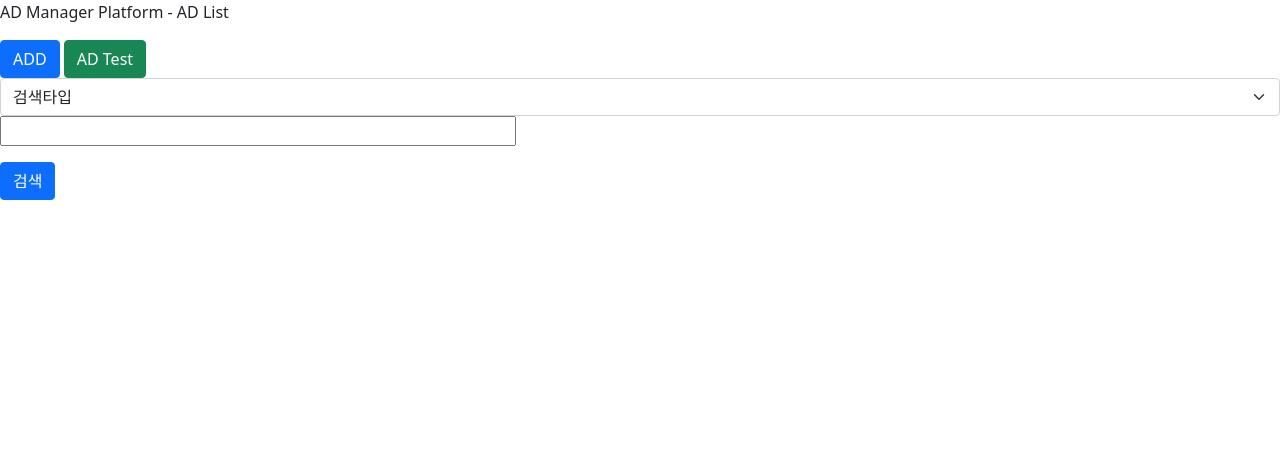
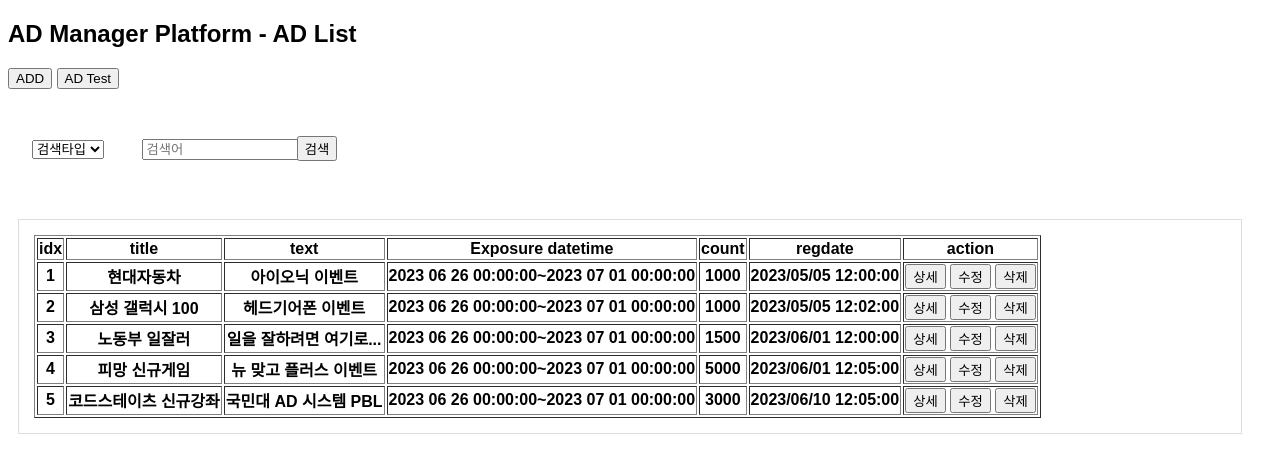
Before and after one commit to chanwoo7/PBL-Team3-Project, a Python web app: template site/adApp/templates/adApp/adManager.html in a window 1280 px wide. Shown: the top 473 px of the page. Run offline with Jinja, Linux system fonts and the light colour scheme; the template is opened without the code that fills it, so the values that code supplies are empty.

Commit message:
adManager.html 생성

```diff
--- a/site/adApp/templates/adApp/adManager.html
+++ b/site/adApp/templates/adApp/adManager.html
@@ -1,34 +1,144 @@
 <!DOCTYPE html>
-<html>
-    <head>
+<html lang="ko">
+<head>
+    <meta charset = "UTF-8">
+    <meta name = "viewport" content = "width=device-width, initial-scale=1.0">
+    <link rel="stylesheet" href="styles.css">
+    <title>AD Manager Platform</title>
+    <style>
+        .container {
+            text-align: center;
+        }
+        .box {
+          display: inline-block; /* 인라인 블록 요소로 배치 */
+          width: 100px; /* 원하는 너비 설정 */
+          height: 100px; /* 원하는 높이 설정 */
+          margin: 10px; /* 각 상자 사이의 간격 설정 */
+          text-align: center; /* 내부 텍스트 가로 정렬을 위해 사용 */
+          line-height: 100px; /* 세로 정렬을 위해 사용 */
+        }
+        body {
+            font-family: Arial, sans-serif;
+        }
+        header, footer {
+            background-color: rgba(11, 0, 0, 0.58);
+            color: white;
+            text-align: center;
+            padding: 10px 0;
+        }
+        section {
+            display: flex;
+        }
+        article, aside {
+            border: 1px solid #ddd;
+            padding: 15px;
+            margin: 10px;
+        }
+        aside {
+            flex-basis: 20%;
+        }
+    </style>
+</head>
+<body>
+    <h2>AD Manager Platform - AD List</h2>
+    <input type="button" value="ADD">
+    <input type="button" value="AD Test"><br>
 
-<head>
-    <link href="https://cdn.jsdelivr.net/npm/bootstrap@5.1.3/dist/css/bootstrap.min.css" rel="stylesheet" integrity="sha384-1BmE4kWBq78iYhFldvKuhfTAU6auU8tT94WrHftjDbrCEXSU1oBoqyl2QvZ6jIW3" crossorigin="anonymous">
-    <script src="https://cdn.jsdelivr.net/npm/bootstrap@5.1.3/dist/js/bootstrap.bundle.min.js" integrity="sha384-ka7Sk0Gln4gmtz2MlQnikT1wXgYsOg+OMhuP+IlRH9sENBO0LRn5q+8nbTov4+1p" crossorigin="anonymous"></script>
-</head>
+    <div class="box">
+        <select><option>검색타입</option></select>
+    </div>
+    <div class="box">
+        <input type="text" placeholder="검색어">
+    </div>
+    <div class="box">
+        <input type="button" value="검색"><br>
+    </div>
 
-    <body>
-        <div class = "container1">
-            <p>AD Manager Platform - AD List</p>
+    <section>
+        <div style="flex-grow: 2; margin-right: 20px;">
+            <!-- 광고 이벤트 섹션 -->
+            <article>
+                <link rel="stylesheet" href="styles.css">
+                <table border="1">
+                    <tr>
+                        <th>idx</th>
+                        <th>title</th>
+                        <th>text</th>
+                        <th>Exposure datetime</th>
+                        <th>count</th>
+                        <th>regdate</th>
+                        <th>action</th>
+                    </tr>
+                    <tr>
+                        <th>1</th>
+                        <th>현대자동차</th>
+                        <th>아이오닉 이벤트</th>
+                        <th>2023 06 26 00:00:00~2023 07 01 00:00:00</th>
+                        <th>1000</th>
+                        <th>2023/05/05 12:00:00</th>
+                        <th>
+                            <input type="button" value="상세">
+                            <input type="button" value="수정">
+                            <input type="button" value="삭제">
+                        </th>
+                    </tr>
+                    <tr>
+                        <th>2</th>
+                        <th>삼성 갤럭시 100</th>
+                        <th>헤드기어폰 이벤트</th>
+                        <th>2023 06 26 00:00:00~2023 07 01 00:00:00</th>
+                        <th>1000</th>
+                        <th>2023/05/05 12:02:00</th>
+                        <th>
+                            <input type="button" value="상세">
+                            <input type="button" value="수정">
+                            <input type="button" value="삭제">
+                        </th>
+                    </tr>
+                    <tr>
+                        <th>3</th>
+                        <th>노동부 일잘러</th>
+                        <th>일을 잘하려면 여기로...</th>
+                        <th>2023 06 26 00:00:00~2023 07 01 00:00:00</th>
+                        <th>1500</th>
+                        <th>2023/06/01 12:00:00</th>
+                        <th>
+                            <input type="button" value="상세">
+                            <input type="button" value="수정">
+                            <input type="button" value="삭제">
+                        </th>
+                    </tr>
+                    <tr>
+                        <th>4</th>
+                        <th>피망 신규게임</th>
+                        <th>뉴 맞고 플러스 이벤트</th>
+                        <th>2023 06 26 00:00:00~2023 07 01 00:00:00</th>
+                        <th>5000</th>
+                        <th>2023/06/01 12:05:00</th>
+                        <th>
+                            <input type="button" value="상세">
+                            <input type="button" value="수정">
+                            <input type="button" value="삭제">
+                        </th>
+                    </tr>
+                    <tr>
+                        <th>5</th>
+                        <th>코드스테이츠 신규강좌</th>
+                        <th>국민대 AD 시스템 PBL</th>
+                        <th>2023 06 26 00:00:00~2023 07 01 00:00:00</th>
+                        <th>3000</th>
+                        <th>2023/06/10 12:05:00</th>
+                        <th>
+                            <input type="button" value="상세">
+                            <input type="button" value="수정">
+                            <input type="button" value="삭제">
+                        </th>
+                    </tr>
+                </table>
+            </article>
+            <!-- 추가 질문과 답변 -->
         </div>
+    </section>
 
-        <div class ="d-grid gap-2 d-md-block">
-            <button type="button" class="btn btn-primary">ADD</button>
-            <button type="button" class="btn btn-success">AD Test</button>
-        </div>
-
-        <select class="form-select" aria-label="Default select example">
-            <option selected>검색타입</option>
-            <option value="1">One</option>
-            <option value="2">Two</option>
-            <option value="3">Three</option>
-        </select>
-
-        <div class="mb-3">
-            <input type="text" size="50px">
-        </div>
-
-        <button type="submit" class="btn btn-primary">검색</button>
-    </body>
-
+</body>
 </html>
--- /dev/null
+++ b/site/adApp/templates/adApp/styles.css
@@ -0,0 +1,11 @@
+.container {
+  margin: 25px;
+  width: 350px;
+  height: 200px;
+  outline: dashed 4px black;
+}
+
+
+h1 {
+  text-align: center;
+}
```
Also changed, not shown: site/adApp/templates/adApp/main.html (line endings or trailing spaces).
